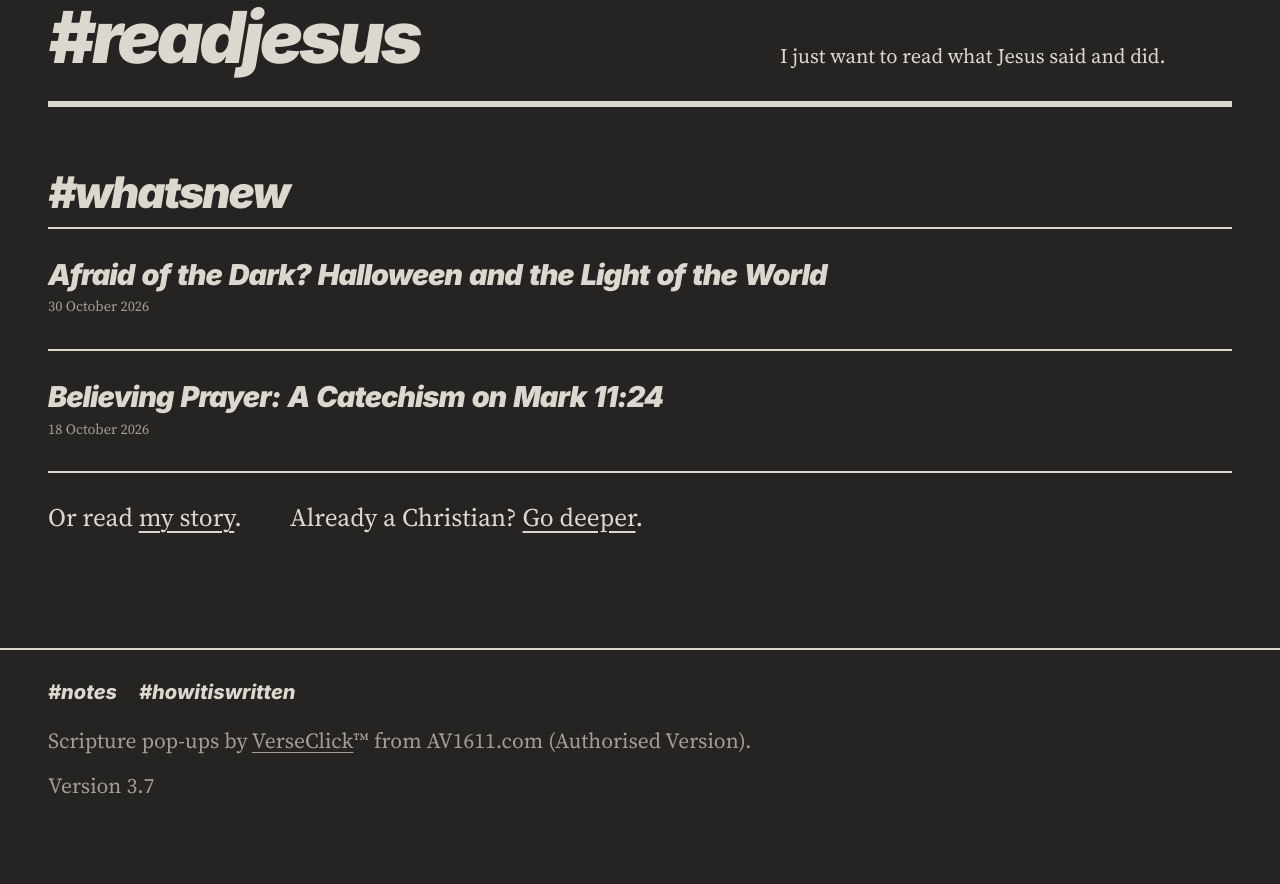
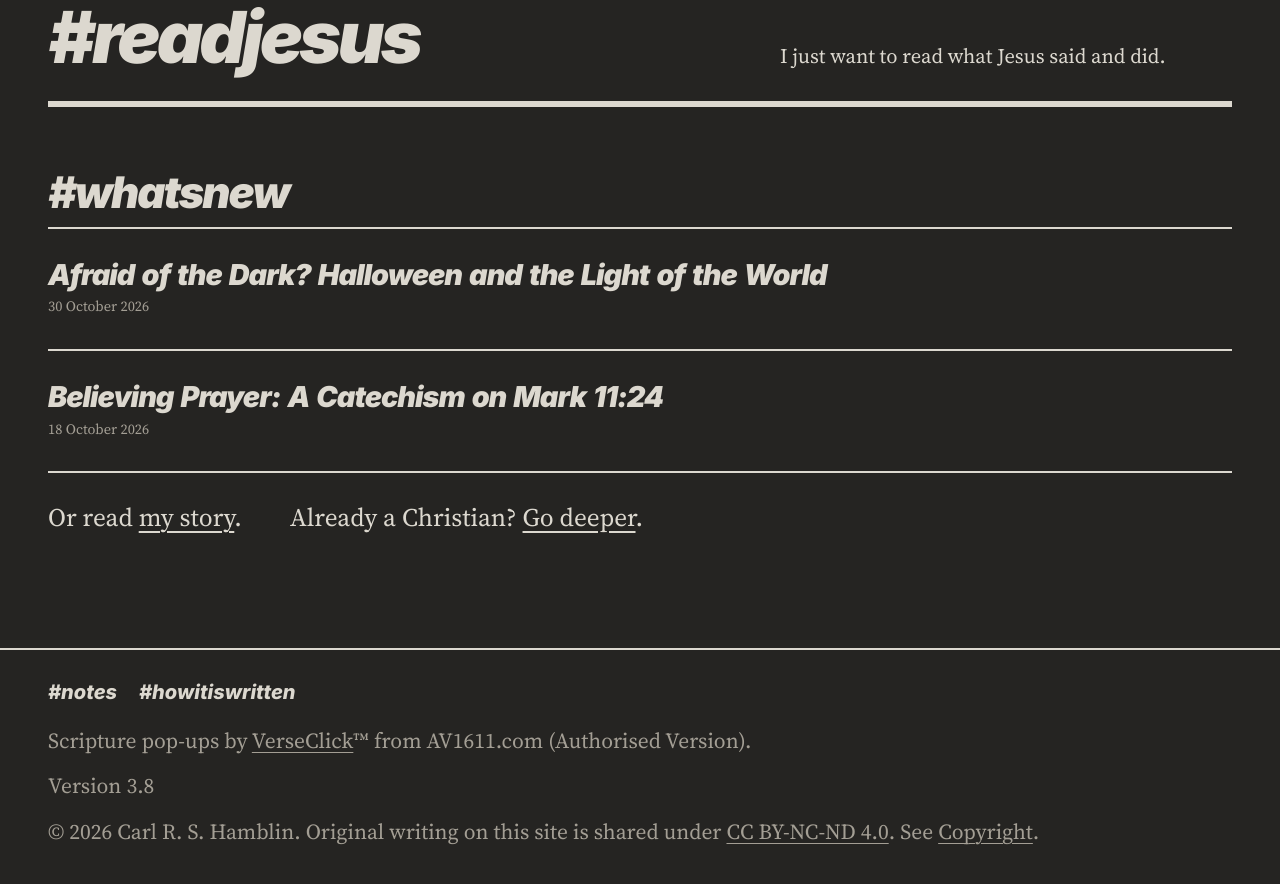
Before and after one commit to ForestWalkUK/truthpeaceandlove, a Jekyll site: the page built from index.md, in a window 1280 px wide and 900 px high, scrolled down 2180 px. Shown: the top 884 px of the window. Built offline with Jekyll 4.4.1, drawn with Linux system fonts in a browser that asks for light colours; before the commit the page ends 3035 px from its top, so only the background shows below that.

Commit message:
Add CC BY-NC-ND 4.0 copyright notice and Copyright page
Added a footer copyright line on every page linking to the CC BY-NC-ND 4.0 licence and to a new Copyright page. The page explains the licence in plain terms, notes that the Gospels are from the public-domain Geneva Bible, and carries the Crown's patentee credit line for Authorised Version quotations. Year and holder are set in _config.yml.

Co-Authored-By: Claude Opus 4.8 <noreply@anthropic.com>

```diff
--- a/_config.yml
+++ b/_config.yml
@@ -3,8 +3,10 @@ lang: en-GB
 url: "https://forestwalkuk.github.io"
 baseurl: "/truthpeaceandlove"
 markdown: kramdown
-site_version: "3.7"
+site_version: "3.8"
 strapline: Found in Jesus Christ
+copyright_year: 2026
+copyright_holder: "Carl R. S. Hamblin"
 exclude:
   - README.md
   - CHANGELOG.txt
--- a/_layouts/default.html
+++ b/_layouts/default.html
@@ -46,6 +46,7 @@
 <p>Gospel text: Geneva Bible (1599) from <a href="https://ebible.org/">eBible.org</a>, public domain. Spelling modernised.</p>
 {% endif %}
 <p>Version {{ site.site_version }}</p>
+<p class="copyright">&copy; {{ site.copyright_year }} {{ site.copyright_holder }}. Original writing on this site is shared under <a href="https://creativecommons.org/licenses/by-nc-nd/4.0/">CC BY-NC-ND 4.0</a>. See <a href="{{ '/copyright/' | relative_url }}">Copyright</a>.</p>
 </footer>
 <script>
 /* Colours: dark (default) and light. Each tap switches; the choice is remembered on this device.
```
Also changed, not shown: copyright.md (added, +26 -0 lines).
